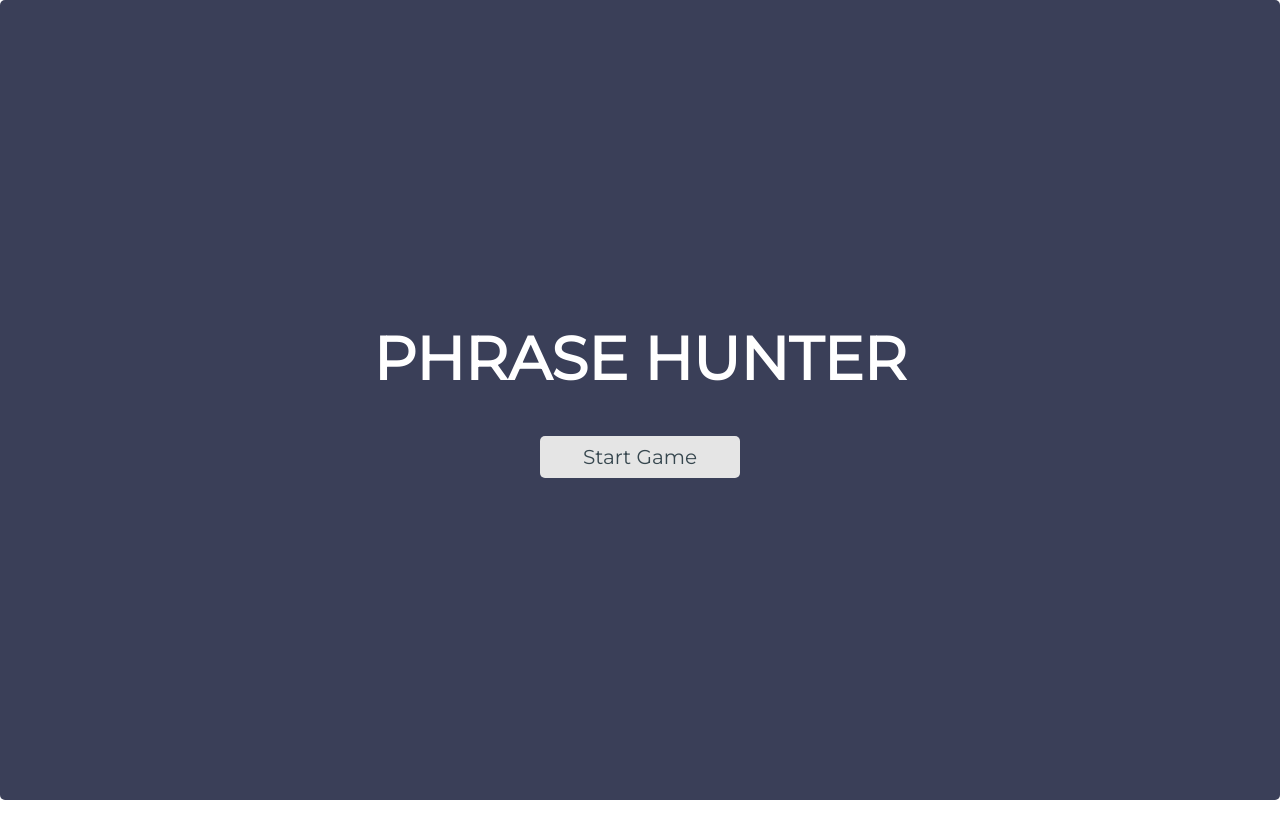
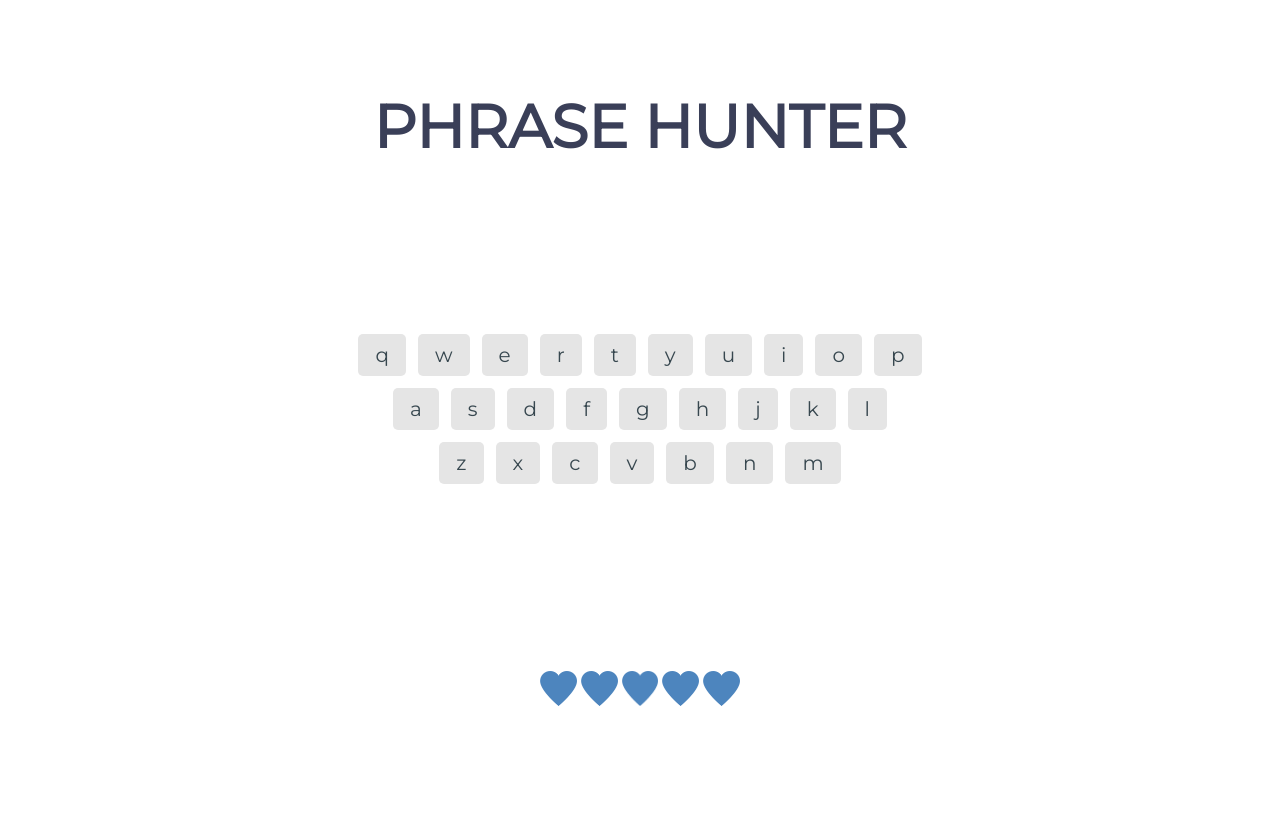
Before and after one commit to sbudhram29/tech-degree-project-04, a plain HTML site: page index.html in a window 1280 px wide. Both pictures are taken after a click on the button "Start Game". Drawn offline with nearby package versions, Linux system fonts and the light colour scheme.

Commit message:
got start game to work

```diff
--- a/index.html
+++ b/index.html
@@ -20,22 +20,6 @@
 
         <div id="banner" class="section">
             <h2 class="header">Phrase Hunter</h2>
-        </div>
-
-        <div id="phrase" class="section">
-            <ul>
-                <li class="hide letter h">h</li>
-                <li class="hide letter o">o</li>
-                <li class="hide letter w">w</li>
-                <li class="hide space"> </li>
-                <li class="hide letter a">a</li>
-                <li class="hide letter r">r</li>
-                <li class="hide letter e">e</li>
-                <li class="hide space"> </li>
-                <li class="hide letter y">y</li>
-                <li class="hide letter o">o</li>
-                <li class="hide letter u">u</li>
-            </ul>
         </div>
 
         <div id="qwerty" class="section">
--- a/js/app.js
+++ b/js/app.js
@@ -1,11 +1,13 @@
-// const game = new Game();
+const game = new Game(new Phrase("hello world"), 0);
 /*
 eventlistener for start game needed
 */
 
-$('#btn__reset').on('click', () => console.log('start'));
+$('#btn__reset').on('click', () => resetDisplay());
 
-function resetDisplay() {};
+function resetDisplay() {
+    $('#overlay').hide();
+};
 function markButton() {};
 // evernt listener for keyboard button so that clicking a button calls the
 // markbutton()
--- a/js/game.js
+++ b/js/game.js
@@ -1,5 +1,5 @@
 class Game {
-    constructor(pharses, missed)
+    constructor(phrases, missed)
     {
         this.phrases = phrases;
         this.missed = missed;
```
